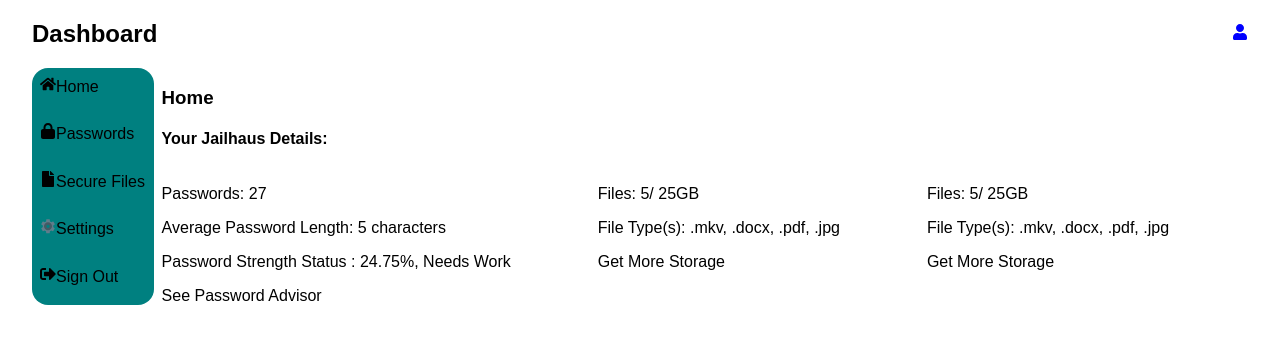
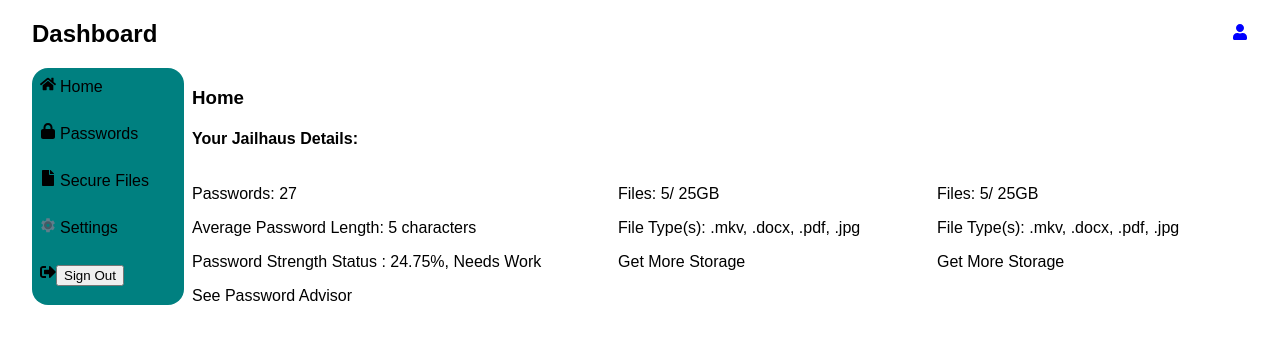
Before and after one commit to vilio316/jailhaus, a React (Vite) app: page /dashboard in a window 1280 px wide. Shown: the top 344 px of the page. Built offline with nearby package versions, Linux system fonts and the light colour scheme; no server answers.

Commit message:
Atomic: Add Logic, Small Bug?

```diff
--- a/src/components/Passwords.tsx
+++ b/src/components/Passwords.tsx
@@ -91,7 +91,7 @@
                     <span onClick={()=> setModal(false)}>x</span>
                     {pass ? <div>
                     <form>
-                    <label htmlFor='Service'>Service</label>
+                    <label htmlFor='services'>Service</label>
                     <input type="text" id="services" required maxLength={50} onChange={(e)=> setVal(e.target.value)}/>
                     <label htmlFor='password'>Password</label>
                     <input type="password" id="password" required maxLength={50} onChange={(e)=> setPass(e.target.value)}/>
@@ -110,7 +110,7 @@
 
             <div>
                 {user_passes.map((item : any[]) => (
-                item.map((pass_detail : PwdDetail) => (
+                    item.map((pass_detail: PwdDetail) => (
                         <div key={item.indexOf(pass_detail)}>
                             <p>{pass_detail.service}</p>
                             <p>{pass_detail.password}</p>
--- a/src/components/SideNav.tsx
+++ b/src/components/SideNav.tsx
@@ -1,8 +1,16 @@
 import { FaFile, FaHome, FaSignOutAlt } from "react-icons/fa";
 import { FaLock } from "react-icons/fa6";
 import { FcSettings } from "react-icons/fc";
+import { signOut } from "../supabase/signUpIn"
+import { useAppDispatch } from "../redux/hooks"
+import { changePwds, setID } from "../redux/idState"
+import { useNavigate } from "react-router-dom"
+
 
 export function SideNav(){
+    let dispo = useAppDispatch();
+    let drought = useNavigate();
+
     return(
         <>
             <div className="side_nav grid">
@@ -27,7 +35,13 @@
                 </div>
                 <div className="nav_icon">
                 <FaSignOutAlt/>
-                <a href="/">Sign Out</a>
+                <button onClick={()=> {
+                signOut();
+                dispo(setID(''));
+                dispo(changePwds([]));
+                drought('/sign-up')
+                }
+                }>Sign Out</button>
                 </div>
             </div>
         </>
--- a/src/components/TopTitle.tsx
+++ b/src/components/TopTitle.tsx
@@ -1,22 +1,13 @@
 import {FaUser} from "react-icons/fa"
-import { signOut } from "../supabase/signUpIn"
-import { useAppDispatch } from "../redux/hooks"
-import { changePwds, setID } from "../redux/idState"
-import { useNavigate } from "react-router-dom"
 
 export function TopTitleBar<Q extends {text: string}>(props : Q ){
     let text : string = props.text
-    let dispo = useAppDispatch();
-    let drought = useNavigate();
+
     return(
         <div className='grid dash_head'>
         <h2 style={{textTransform:"capitalize"}}>{text}</h2>
         <div className='user_icon'>
-            <FaUser color="blue" onClick={()=> {
-                signOut();
-                dispo(setID(''));
-                dispo(changePwds([]));
-                drought('/sign-up')}}/>
+            <FaUser color="blue"/>
         </div>
         </div>
     )
--- a/src/index.css
+++ b/src/index.css
@@ -128,7 +128,7 @@
     align-self: center;
 }
 .body{
-    grid-template-columns: 10% 90%;
+    grid-template-columns: 12.5% 87.5%;
     gap: 0.5rem;
     transition: 1s all ease-out
 }
@@ -137,7 +137,11 @@
     transition: 1s all ease-in-out;
     background-color: teal;
     border-radius: 1rem;
-    padding: 0.5rem
+    padding: 0.5rem;
+    max-height: 20rem;
+}
+.side_nav a{
+    padding: 0.25rem;
 }
 .thingies{
     grid-template-columns: auto auto auto;
--- a/src/redux/store.ts
+++ b/src/redux/store.ts
@@ -9,7 +9,7 @@
 import storage from "redux-persist/lib/storage";
 
 const persistConfig = {
-    key: 'root',
+    key: 'jailhaus',
     storage
 }
 
```
Lines whose indentation alone changed are shown as unchanged.
